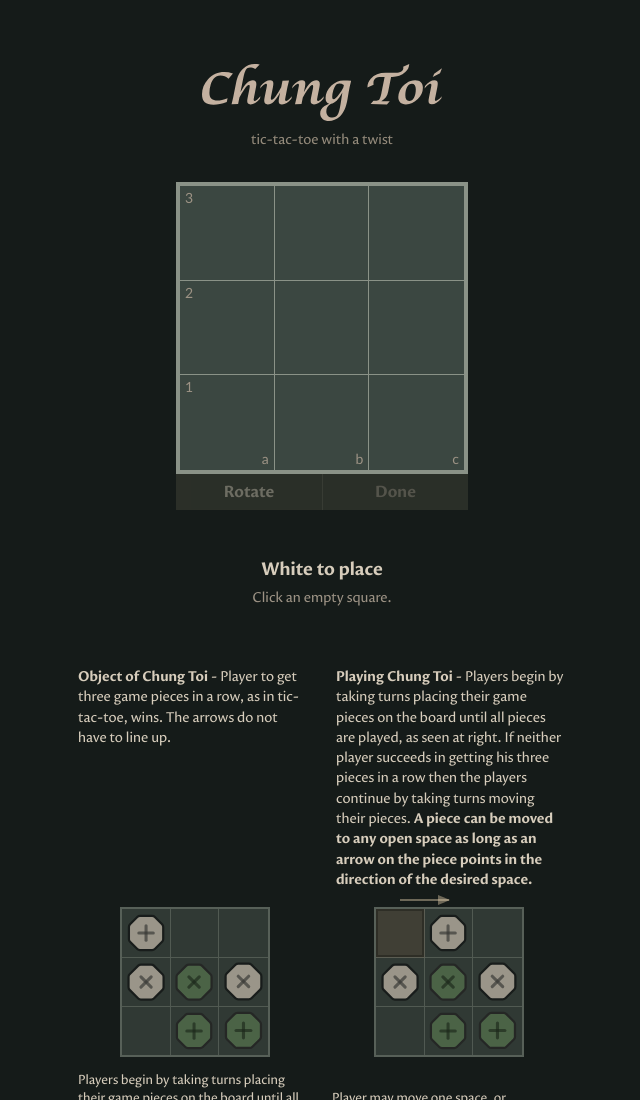
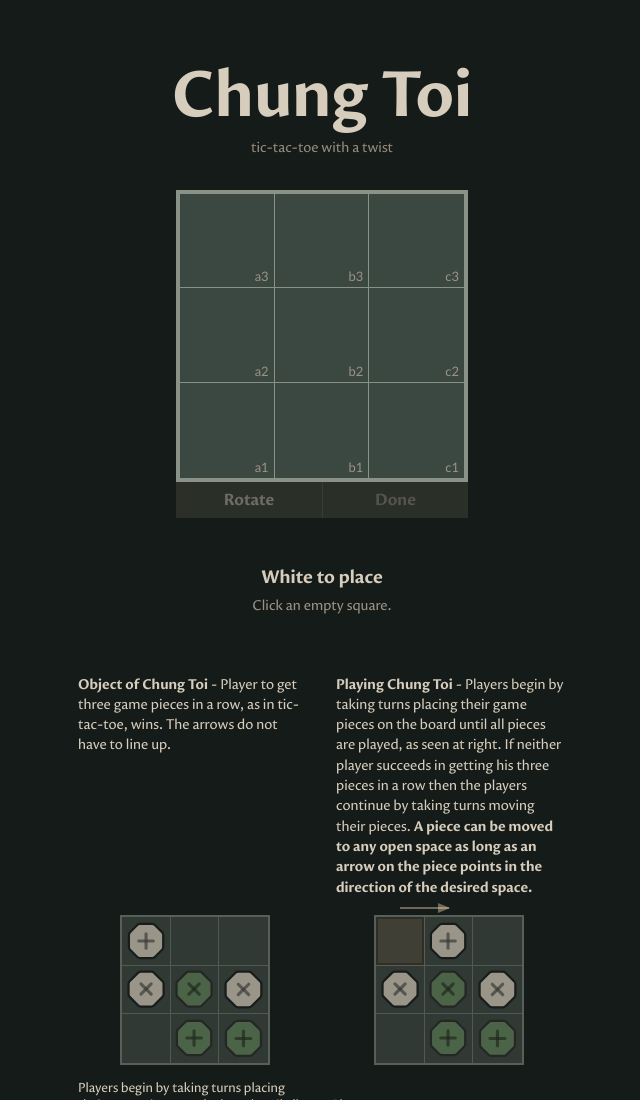
Before and after one commit to hlaspoor/chung-toi, a website built with Vite: page chung-toi.html in a window 1280 px wide. Shown: the top 1100 px of the page, without its empty margins (318-958 px from the left). Built offline with nearby package versions, Linux system fonts and the light colour scheme.

Commit message:
Refine title and board coordinates

```diff
--- a/chung-toi.html
+++ b/chung-toi.html
@@ -90,18 +90,15 @@
     .app-title {
       margin: 0;
       text-align: center;
-      line-height: 0;
-    }
-
-    .app-title img {
-      width: min(100%, 240px);
-      height: auto;
-      display: inline-block;
-      filter: invert(82%) sepia(12%) saturate(430%) hue-rotate(347deg) brightness(92%) contrast(88%);
+      font-family: "Proza", sans-serif;
+      font-size: clamp(42px, 8vw, 64px);
+      font-style: normal;
+      font-weight: 800;
+      line-height: .95;
     }
 
     .tagline {
-      margin: -6px 0 2px;
+      margin: -2px 0 2px;
       color: rgba(184, 170, 151, .78);
       font-size: 14px;
       font-weight: 400;
@@ -219,22 +216,14 @@
 
     .cell-coord {
       position: absolute;
+      right: 5px;
+      bottom: 4px;
       color: var(--muted);
       font-family: "Trebuchet MS", sans-serif;
-      font-size: 14px;
+      font-size: 13px;
       line-height: 1;
       pointer-events: none;
       z-index: 1;
-    }
-
-    .cell-coord.v {
-      top: 5px;
-      left: 5px;
-    }
-
-    .cell-coord.h {
-      right: 5px;
-      bottom: 4px;
     }
 
     .piece {
@@ -823,9 +812,7 @@
 </head>
 <body>
   <main class="app">
-    <h1 class="app-title">
-      <img src="logo.svg" alt="Chung Toi">
-    </h1>
+    <h1 class="app-title">Chung Toi</h1>
     <p class="tagline">tic-tac-toe with a twist</p>
 
     <section class="play-area" aria-label="Chung Toi board">
@@ -1867,10 +1854,7 @@
 
     function drawCoords(index) {
       const [row, col] = rowCol(index);
-      const parts = [];
-      if (col === 0) parts.push(`<span class="cell-coord v">${3 - row}</span>`);
-      if (row === 2) parts.push(`<span class="cell-coord h">${String.fromCharCode(97 + col)}</span>`);
-      return parts.join("");
+      return `<span class="cell-coord" aria-hidden="true">${String.fromCharCode(97 + col)}${3 - row}</span>`;
     }
 
     function renderBoard() {
--- a/src/main.js
+++ b/src/main.js
@@ -1080,10 +1080,7 @@ function drawPiece(piece, index) {
 
 function drawCoords(index) {
   const [row, col] = rowCol(index);
-  const parts = [];
-  if (col === 0) parts.push(`<span class="cell-coord v">${3 - row}</span>`);
-  if (row === 2) parts.push(`<span class="cell-coord h">${String.fromCharCode(97 + col)}</span>`);
-  return parts.join("");
+  return `<span class="cell-coord" aria-hidden="true">${String.fromCharCode(97 + col)}${3 - row}</span>`;
 }
 
 function directionWord(direction) {
--- a/src/styles.css
+++ b/src/styles.css
@@ -84,18 +84,15 @@ body {
 .app-title {
   margin: 0;
   text-align: center;
-  line-height: 0;
-}
-
-.app-title img {
-  width: min(100%, 240px);
-  height: auto;
-  display: inline-block;
-  filter: invert(82%) sepia(12%) saturate(430%) hue-rotate(347deg) brightness(92%) contrast(88%);
+  font-family: "Proza", sans-serif;
+  font-size: clamp(42px, 8vw, 64px);
+  font-style: normal;
+  font-weight: 800;
+  line-height: .95;
 }
 
 .tagline {
-  margin: -6px 0 2px;
+  margin: -2px 0 2px;
   color: rgba(184, 170, 151, .78);
   font-size: 14px;
   font-weight: 400;
@@ -217,22 +214,14 @@ body {
 
 .cell-coord {
   position: absolute;
+  right: 5px;
+  bottom: 4px;
   color: var(--muted);
   font-family: "Trebuchet MS", sans-serif;
-  font-size: 14px;
+  font-size: 13px;
   line-height: 1;
   pointer-events: none;
   z-index: 1;
-}
-
-.cell-coord.v {
-  top: 5px;
-  left: 5px;
-}
-
-.cell-coord.h {
-  right: 5px;
-  bottom: 4px;
 }
 
 .piece {
```
Also changed, not shown: index.html (+1 -3 lines).
